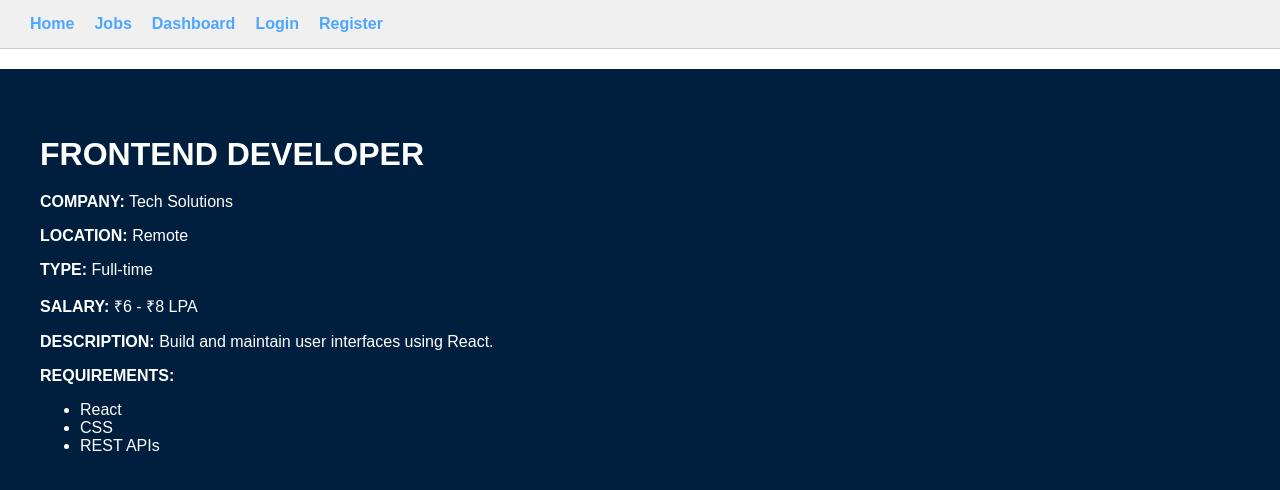
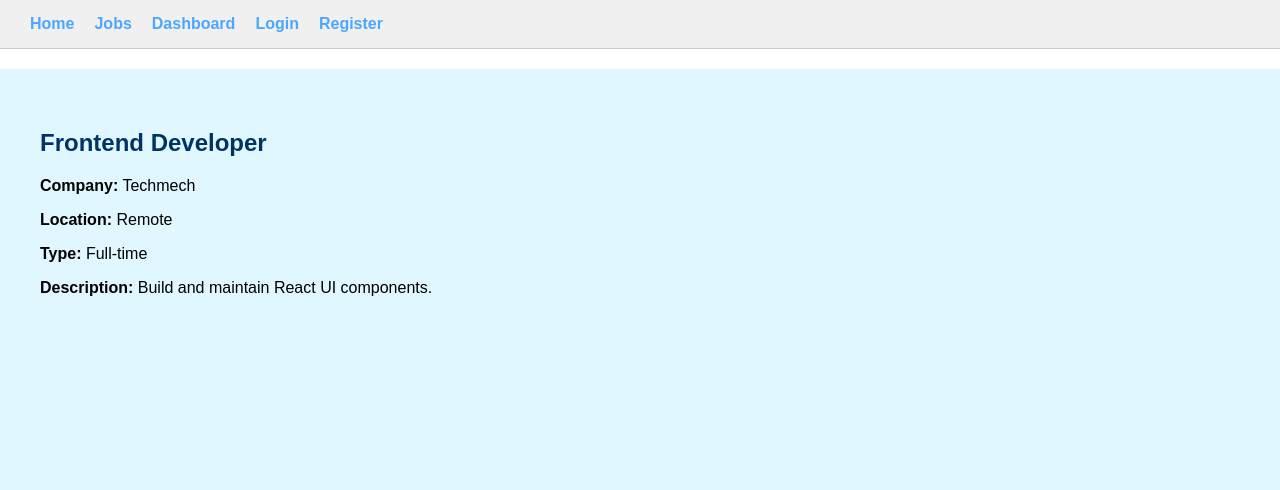
Before and after one commit to Facelessism/CODSOFT, a React (Create React App) app in the folder client/: page /jobs/1 in a window 1280 px wide. Shown: the top 490 px of the page. Built offline with nearby package versions, Linux system fonts and the light colour scheme.

Commit message:
Reworked on Jobcards to render correctly

```diff
--- a/client/src/components/Jobcards.js
+++ b/client/src/components/Jobcards.js
@@ -4,11 +4,11 @@ import { Link } from "react-router-dom";
 function JobCard({ job }) {
   const {
     id,
-    title = "UNTITLED ROLE",
-    company = "UNKNOWN COMPANY",
-    location = "UNSPECIFIED LOCATION",
+    title = "Untitled Role",
+    company = "Unknown Company",
+    location = "Unspecified Location",
     type = "N/A",
-    description = "NO DESCRIPTION AVAILABLE"
+    description = "No description available",
   } = job || {};
 
   return (
@@ -24,25 +24,24 @@ function JobCard({ job }) {
           marginBottom: "18px",
           borderRadius: "6px",
           backgroundColor: "#f9f9f9",
-          transition: "box-shadow 0.2s ease-in-out"
+          transition: "box-shadow 0.2s ease-in-out",
         }}
         onMouseEnter={(e) =>
           (e.currentTarget.style.boxShadow = "0 2px 8px rgba(0,0,0,0.1)")
         }
         onMouseLeave={(e) => (e.currentTarget.style.boxShadow = "none")}
       >
-        <h3 style={{ marginBottom: "8px" }}>{title}</h3>
+        <h3 style={{ marginBottom: "8px", color: "#333" }}>
+          {title}
+        </h3>
         <p style={{ margin: "4px 0" }}>
-          <strong>TITLE:</strong> {title}
+          <strong>Company:</strong> {company}
         </p>
         <p style={{ margin: "4px 0" }}>
-          <strong>COMPANY:</strong> {company}
+          <strong>Location:</strong> {location}
         </p>
         <p style={{ margin: "4px 0" }}>
-          <strong>LOCATION:</strong> {location}
-        </p>
-        <p style={{ margin: "4px 0" }}>
-          <strong>TYPE:</strong> {type}
+          <strong>Type:</strong> {type}
         </p>
         <p style={{ marginTop: "10px", color: "#555" }}>{description}</p>
       </div>
@@ -51,32 +50,51 @@ function JobCard({ job }) {
 }
 
 function JobCards() {
-  const job1 = {
-    ID: 1,
-    Title: "Software Engineer",
-    Company: "TechCorp",
-    Location: "Bangalore",
-    Type: "Full-time",
-    Description: "Build modern web apps using React."
-  };
-
-  const job2 = {
-    ID: 2,
-    Title: "Frontend Developer",
-    Company: "Designify",
-    Location: "Remote",
-    Type: "Part-time",
-    Description: "Focus on UI/UX improvements in existing systems."
-  };
+  const jobs = [
+    {
+      id: 1,
+      title: "Frontend Developer",
+      company: "Techmech",
+      location: "Remote",
+      type: "Full-time",
+      description: "Build and maintain React UI components.",
+    },
+    {
+      id: 2,
+      title: "Backend Developer",
+      company: "BigMinds",
+      location: "Bangalore",
+      type: "Part-time",
+      description: "Work on APIs with Node.js and Express.",
+    },
+    {
+      id: 3,
+      title: "UI/UX Designer",
+      company: "UI pvt.ltd",
+      location: "Mumbai",
+      type: "Remote Internship",
+      description: "Design intuitive user experiences.",
+    },
+    {
+      id: 4,
+      title: "AI-ML Engineer",
+      company: "TechTitans",
+      location: "Hyderabad",
+      type: "Part-time",
+      description: "Build and train machine learning models.",
+    },
+  ];
 
   return (
-    <div>
-      <JobCard job={job1} />
-      <JobCard job={job2} />
+    <div style={{ padding: "40px", backgroundColor: "#eef6ff" }}>
+      <h2 style={{ fontSize: "28px", marginBottom: "20px", textAlign: "center" }}>
+        Featured Job Cards
+      </h2>
+      {jobs.map((job) => (
+        <JobCard key={job.id} job={job} />
+      ))}
     </div>
   );
 }
 
-//for a commit
-
 export default JobCards;
--- /dev/null
+++ b/client/src/data/JobsData.js
@@ -0,0 +1,36 @@
+const jobs = [
+  {
+    id: 1,
+    title: "Frontend Developer",
+    company: "Techmech",
+    location: "Remote",
+    type: "Full-time",
+    description: "Build and maintain React UI components.",
+  },
+  {
+    id: 2,
+    title: "Backend Developer",
+    company: "BigMinds",
+    location: "Bangalore",
+    type: "Part-time",
+    description: "Work on APIs with Node.js and Express.",
+  },
+  {
+    id: 3,
+    title: "UI/UX Designer",
+    company: "UI pvt.ltd",
+    location: "Mumbai",
+    type: "Remote Internship",
+    description: "Design intuitive user experiences.",
+  },
+  {
+    id: 4,
+    title: "AI-ML Engineer",
+    company: "TechTitans",
+    location: "Hyderabad",
+    type: "Part-time",
+    description: "Build and train machine learning models.",
+  },
+];
+
+export default jobs;
--- a/client/src/pages/JobDetails.js
+++ b/client/src/pages/JobDetails.js
@@ -1,65 +1,25 @@
+// JobDetails.js
 import React from "react";
 import { useParams } from "react-router-dom";
-
-// Dummy job data
-const dummyJobs = [
-  {
-    id: "1",
-    title: "Frontend Developer",
-    company: "Tech Solutions",
-    location: "Remote",
-    type: "Full-time",
-    description: "Build and maintain user interfaces using React.",
-    requirements: ["React", "CSS", "REST APIs"],
-    salary: "₹6 - ₹8 LPA",
-  },
-  {
-    id: "2",
-    title: "Backend Developer",
-    company: "CodeFactory",
-    location: "Bangalore",
-    type: "Part-time",
-    description: "Work with Node.js and Express to build APIs.",
-    requirements: ["Node.js", "MongoDB", "JWT"],
-    salary: "₹4 - ₹6 LPA",
-  },
-];
+import jobs from "../data/JobsData"; // adjust path as needed
 
 function JobDetails() {
   const { id } = useParams();
-  const job = dummyJobs.find((job) => job.id === id);
+
+  // URL param is a string, job.id is number — so convert it
+  const job = jobs.find((job) => job.id === parseInt(id));
 
   if (!job) {
-    return (
-      <div style={{ padding: "40px", color: "red" }}>
-        <h2>Job not found.</h2>
-      </div>
-    );
+    return <p>Job not found.</p>;
   }
 
   return (
-    <div
-      style={{
-        padding: "40px",
-        backgroundColor: "#001f3f",
-        color: "#ffffff",
-        minHeight: "100vh",
-      }}
-    >
-      <h2 style={{ fontSize: "32px", marginBottom: "20px" }}>
-        {job.title.toUpperCase()}
-      </h2>
-      <p><strong>COMPANY:</strong> {job.company}</p>
-      <p><strong>LOCATION:</strong> {job.location}</p>
-      <p><strong>TYPE:</strong> {job.type}</p>
-      <p><strong>SALARY:</strong> {job.salary}</p>
-      <p><strong>DESCRIPTION:</strong> {job.description}</p>
-      <p><strong>REQUIREMENTS:</strong></p>
-      <ul>
-        {job.requirements.map((req, idx) => (
-          <li key={idx}>{req}</li>
-        ))}
-      </ul>
+    <div style={{ padding: "40px", background: "#e0f7ff", minHeight: "100vh" }}>
+      <h2 style={{ color: "#003366" }}>{job.title}</h2>
+      <p><strong>Company:</strong> {job.company}</p>
+      <p><strong>Location:</strong> {job.location}</p>
+      <p><strong>Type:</strong> {job.type}</p>
+      <p><strong>Description:</strong> {job.description}</p>
     </div>
   );
 }
```
Also changed, not shown: client/src/data/jobs.js (+47 -35 lines).
